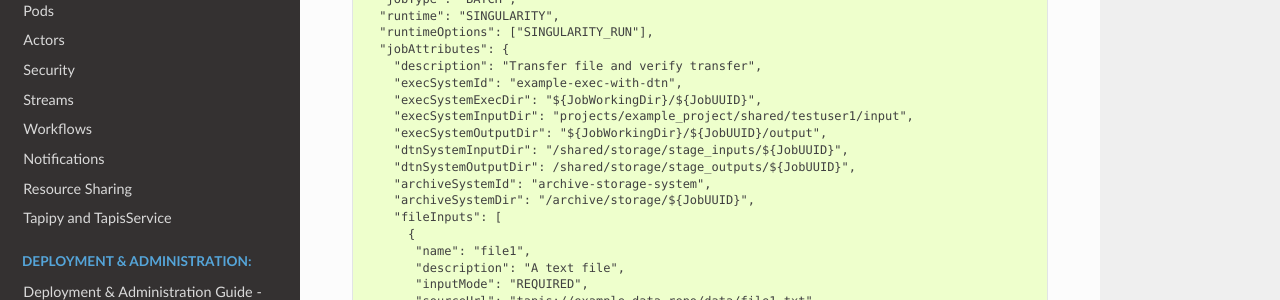
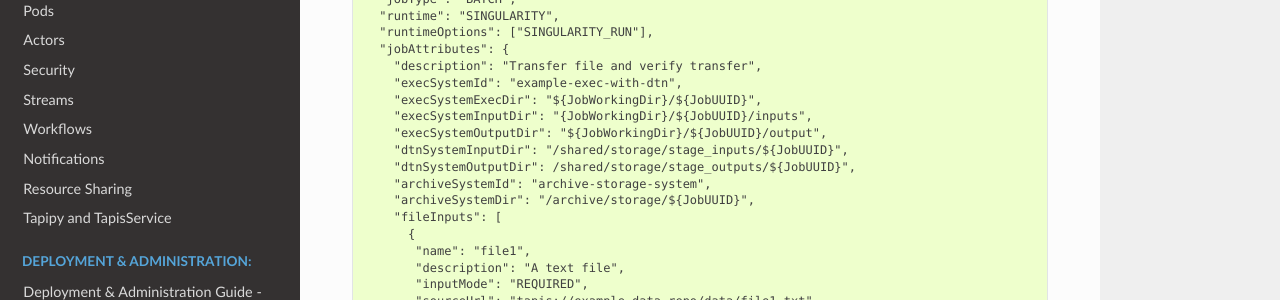
Before and after one commit to tapis-project/documentation, a Sphinx documentation site: the page built from source/technical/jobs.rst, in a window 1280 px wide and 900 px high, scrolled down 27469 px. Shown: the part 335-635 px from the top of the window. Built offline with Sphinx 7.4.7 and the Read the Docs theme 2.0.0, drawn with Linux system fonts in a browser that asks for light colours; some of the changed text lies outside the part shown.

Commit message:
Jobs: DTN updates.

```diff
--- a/source/technical/jobs.rst
+++ b/source/technical/jobs.rst
@@ -1079,7 +1079,7 @@ Application definition::
       "description": "Transfer file and verify transfer",
       "execSystemId": "example-exec-with-dtn",
       "execSystemExecDir": "${JobWorkingDir}/${JobUUID}",
-      "execSystemInputDir": "projects/example_project/shared/testuser1/input",
+      "execSystemInputDir": "{JobWorkingDir}/${JobUUID}/inputs",
       "execSystemOutputDir": "${JobWorkingDir}/${JobUUID}/output",
       "dtnSystemInputDir": "/shared/storage/stage_inputs/${JobUUID}",
       "dtnSystemOutputDir": /shared/storage/stage_outputs/${JobUUID}",
```
